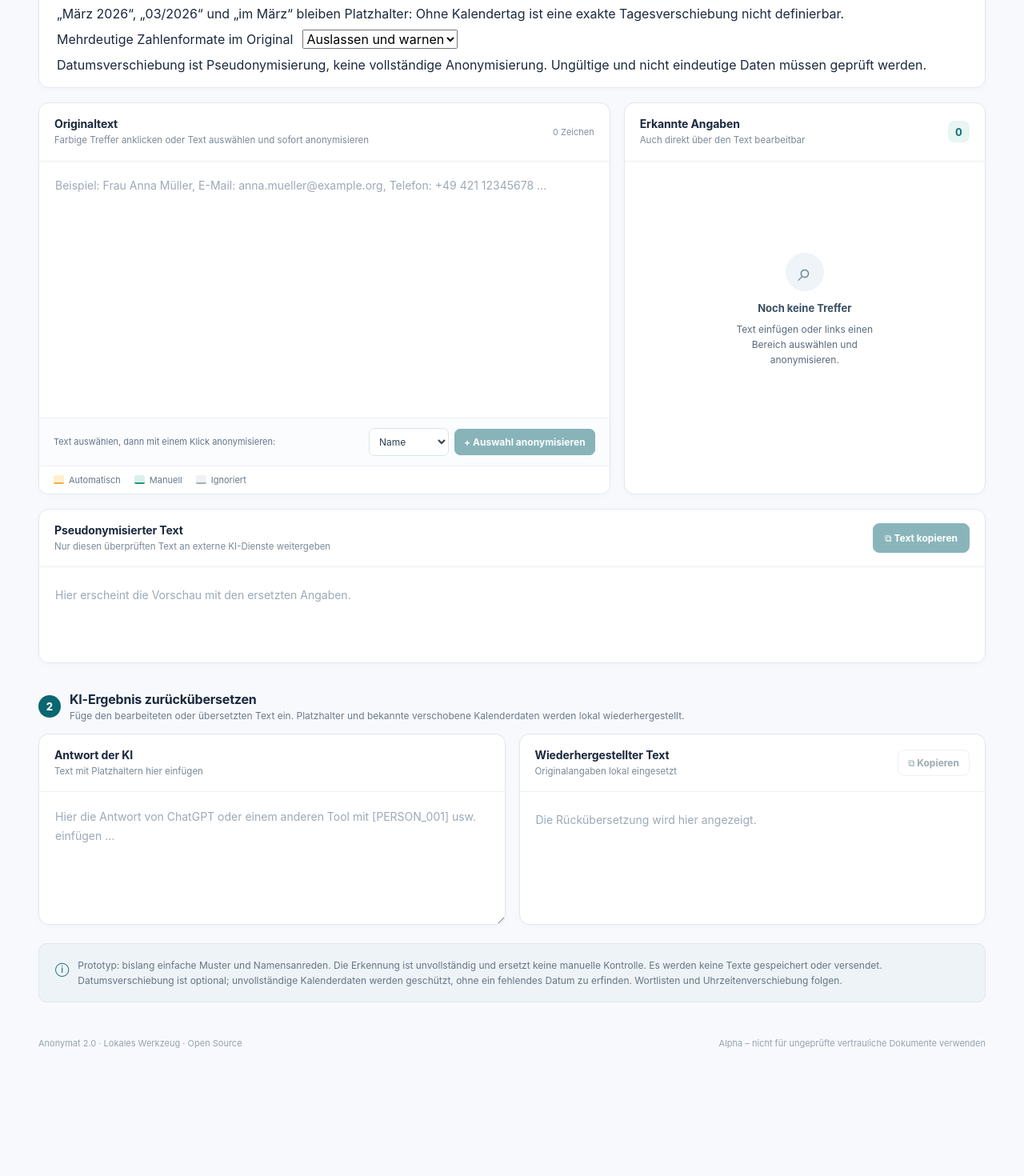
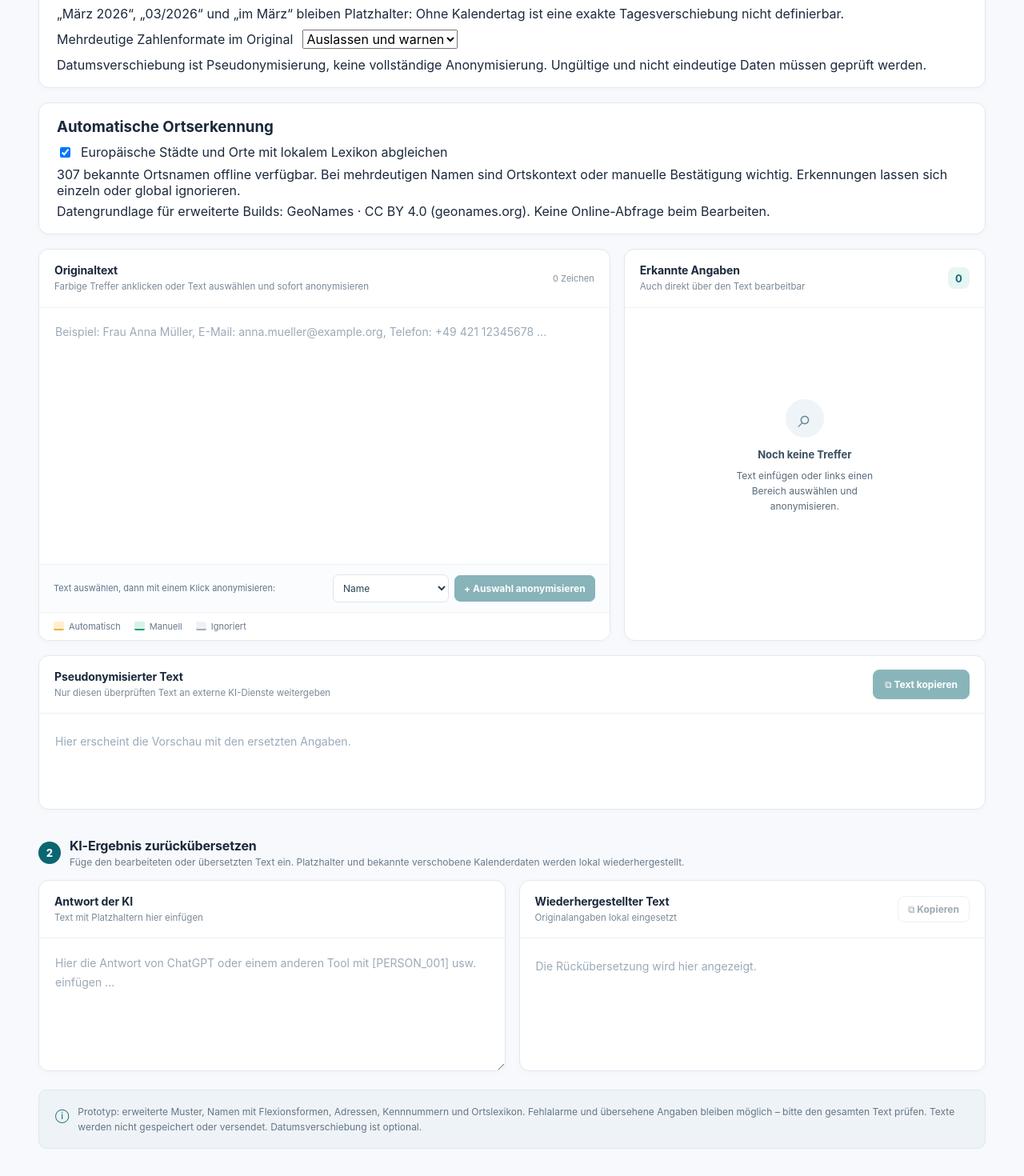
Before and after one commit to Uli-Z/Anonymat, a Svelte app in the folder v2/: page / in a window 1280 px wide. Shown: the part 460-1930 px from the top of the page at 80% size. Before the commit the page ends 1800 px from the top, so only its background shows below. Built offline with nearby package versions, Linux system fonts and the light colour scheme.

Commit message:
Expose optional local city lexicon and new identifier categories in V2 UI

```diff
--- a/v2/src/App.svelte
+++ b/v2/src/App.svelte
@@ -3,6 +3,7 @@
   import MarkedEditor from './components/MarkedEditor.svelte';
   import { KIND_LABELS, sameTerm, overlaps as spansOverlap, type Finding, type Kind } from './lib/detect';
   import { reviewDocument, type TermGroup } from './lib/session';
+  import { bundledCityCount } from './lib/geography';
   import { remapFindings } from './lib/marks';
   import { maskText, restoreText, splitForPreview } from './lib/replace';
   import { splitFullName } from './lib/overrides';
@@ -11,7 +12,7 @@
   import type { MappingEntry } from './lib/replace';
   import { parsePartialDate, partialOriginalIso, restoreShiftedPartialDates, type ShiftedPartial } from './lib/partial-dates';
 
-  const kinds: Kind[] = ['PERSON', 'FIRST_NAME', 'LAST_NAME', 'EMAIL', 'PHONE', 'IBAN', 'DATE', 'TIME', 'OTHER'];
+  const kinds: Kind[] = ['PERSON', 'FIRST_NAME', 'LAST_NAME', 'EMAIL', 'PHONE', 'IBAN', 'DATE', 'TIME', 'ADDRESS', 'STREET', 'CITY', 'POSTAL_CODE', 'URL', 'IP', 'BIC', 'ID', 'LICENSE_PLATE', 'OTHER'];
 
   let source = $state('');
   let manual = $state<Finding[]>([]);
@@ -20,6 +21,7 @@
   let selectedKind = $state<Kind>('PERSON');
   let replacementRules = $state<Record<string, ReplacementRule>>({});
   let dateShiftEnabled = $state(false);
+  let cityLexiconEnabled = $state(true);
   let dateOffset = $state(randomDateOffset());
   let numericOrder = $state<NumericDateOrder>('auto');
   let replyNumericOrder = $state<NumericDateOrder>('auto');
@@ -37,7 +39,7 @@
   let manualCounter = 0;
   let exclusionCounter = 0;
 
-  let reviewed = $derived(reviewDocument(source, manual, ignoredPlaces, ignoredTerms, numericOrder));
+  let reviewed = $derived(reviewDocument(source, manual, ignoredPlaces, ignoredTerms, numericOrder, cityLexiconEnabled));
   let findings = $derived(reviewed.findings);
   let active = $derived(reviewed.active);
   let groups = $derived(reviewed.groups);
@@ -272,6 +274,7 @@
     ignoredTerms = [];
     replacementRules = {};
     dateShiftEnabled = false;
+    cityLexiconEnabled = true;
     dateOffset = randomDateOffset();
     numericOrder = 'auto';
     replyNumericOrder = 'auto';
@@ -403,6 +406,16 @@
         </select>
       </div>
       <p style="margin:10px 0 0">Datumsverschiebung ist Pseudonymisierung, keine vollständige Anonymisierung. Ungültige und nicht eindeutige Daten müssen geprüft werden.</p>
+    </section>
+
+    <section class="panel" aria-labelledby="lexicon-title" style="padding:18px 22px;margin-bottom:18px">
+      <h3 id="lexicon-title" style="margin:0 0 10px">Automatische Ortserkennung</h3>
+      <label style="display:flex;gap:10px;align-items:center">
+        <input type="checkbox" bind:checked={cityLexiconEnabled}/>
+        Europäische Städte und Orte mit lokalem Lexikon abgleichen
+      </label>
+      <p style="margin:8px 0 0">{bundledCityCount.toLocaleString("de-DE")} bekannte Ortsnamen offline verfügbar. Bei mehrdeutigen Namen sind Ortskontext oder manuelle Bestätigung wichtig. Erkennungen lassen sich einzeln oder global ignorieren.</p>
+      <p style="margin:6px 0 0">Datengrundlage für erweiterte Builds: GeoNames · CC BY 4.0 (geonames.org). Keine Online-Abfrage beim Bearbeiten.</p>
     </section>
 
     <div class="workspace-grid">
@@ -583,7 +596,7 @@
 
     <div class="footer-note">
       <span class="footer-note-icon" aria-hidden="true">ⓘ</span>
-      <span>Prototyp: bislang einfache Muster und Namensanreden. Die Erkennung ist unvollständig und ersetzt keine manuelle Kontrolle. Es werden keine Texte gespeichert oder versendet. Datumsverschiebung ist optional; unvollständige Kalenderdaten werden geschützt, ohne ein fehlendes Datum zu erfinden. Wortlisten und Uhrzeitenverschiebung folgen.</span>
+      <span>Prototyp: erweiterte Muster, Namen mit Flexionsformen, Adressen, Kennnummern und Ortslexikon. Fehlalarme und übersehene Angaben bleiben möglich – bitte den gesamten Text prüfen. Texte werden nicht gespeichert oder versendet. Datumsverschiebung ist optional.</span>
     </div>
     {#if notice}<div class="toast" role="status">{notice}</div>{/if}
   </main>
```
